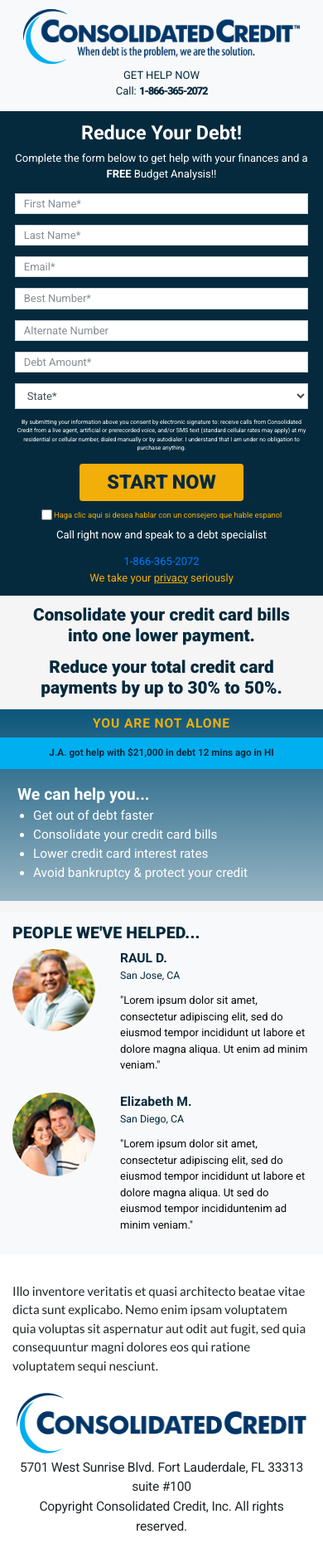
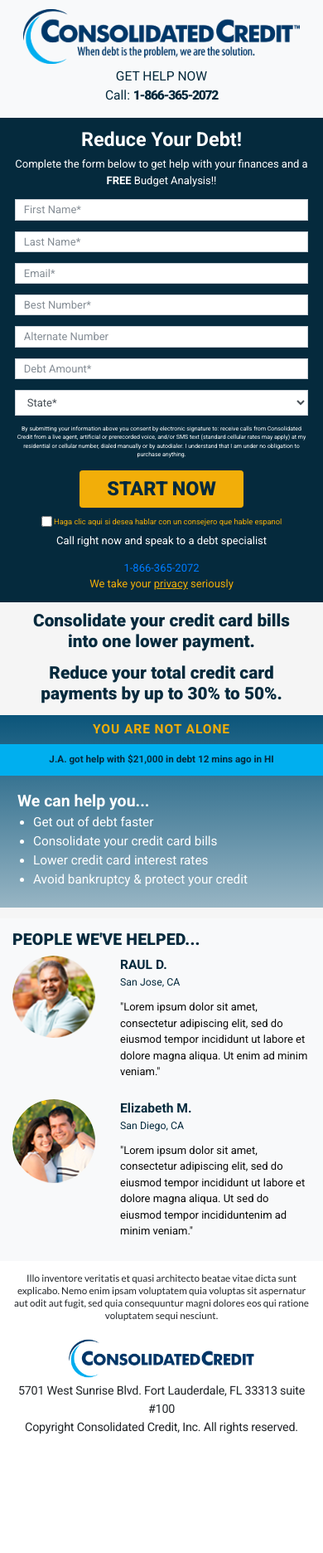
Before and after one commit to ZacharyDinerstein/cccs-redesign, a website: page index.html in a window 390 px wide. Shown: the whole page at 83% size. After the commit the page ends 1732 px from the top, so only its background shows below. Drawn offline with Linux system fonts and the light colour scheme.

Commit message:
made footer responsive

```diff
--- a/index.html
+++ b/index.html
@@ -231,7 +231,7 @@
         <div class="row">
           <div class="offset-sm-1 col-sm-10 text-center">
             <div class="row">
-              <div class="offset-sm-4 col-sm-4">
+              <div class="offset-2 col-8 offset-md-4 col-md-4">
                 <a href="#">
                   <img src="img/logo-no-slogan.png">
                 </a>
--- a/scss/_variables.scss
+++ b/scss/_variables.scss
@@ -37,10 +37,10 @@
 /* Large Screen Width Text Sizes */
 $lg-width--xs: .9rem;
 $lg-width--sm: 72%;
-$lg-width--md: 1rem;
+$lg-width--md: 1.2rem;
 $lg-width--md-2: 1.5rem;
 $lg-width--lg: 1.2rem;
-$lg-width--lg-2: 1.3rem;
+$lg-width--lg-2: 1.4rem;
 
 
 /* Medium Screen Width Text Sizes */
@@ -49,7 +49,7 @@
 $md-width--md: 1rem;
 $md-width--md-2: 1.5rem;
 $md-width--lg: 1.2rem;
-$md-width--lg-2: 1rem;
+$md-width--lg-2: 1.2rem;
 
 /*Font Weight*/
 $black: 900;
--- a/scss/main.scss
+++ b/scss/main.scss
@@ -86,6 +86,7 @@
 
 /***** MODULES *****/
 .award-container {
+	text-align: center;
 	img {
 		width: 47%;
 		display: inline-block;
@@ -370,6 +371,13 @@
 	.small-lg-text {
 		font-size: $md-width--lg-2;
 	}
+	.navbar {
+		.row {
+			&.align-items-end {
+				width: auto;
+			}
+		}
+	}
 	header {
 		&.masthead {
 			.hero-text-block {
@@ -392,6 +400,14 @@
 		margin-bottom: 10px;
 		&.last {
 			margin-bottom: 0px;
+		}
+	}
+	.ai-footer {
+		.award-container {
+			img {
+				width: 38%;
+				margin-right: .8rem;
+			}
 		}
 	}
 }
@@ -427,6 +443,14 @@
 			width: auto;
 		}
 	}
+	.ai-footer {
+		.award-container {
+			img {
+				width: 75%;
+				margin-right: 0px;
+			}
+		}
+	}
 }
 
 @media(max-width: 575px) {
@@ -435,6 +459,14 @@
 	}
 	.award-container {
 		display: none;
+	}
+	.ai-footer {
+		.body-text {
+			text-align: center;
+		}
+		p {
+			font-size: 1.1rem;
+		}
 	}
 	header {
 		&.masthead {
@@ -453,4 +485,11 @@
 			}
 		}
 	}
+	.ai-footer {
+		padding: 0px;
+		.body-text {
+			font-size: .9rem;
+			line-height: 15px;
+		}
+	}
 }
```
Also changed, not shown: css/main.css, 1 other file.
